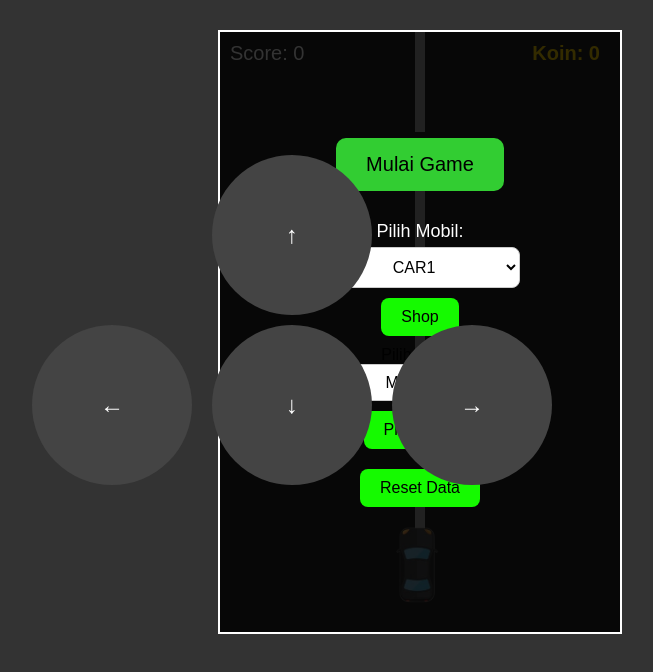
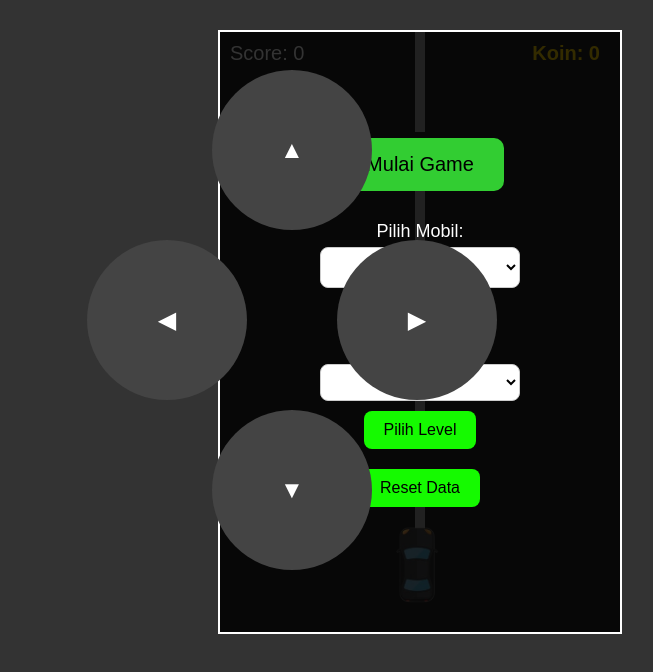
Before and after one commit to raffhkm/gamecar, a plain HTML site: page index.html in a window 1280 px wide. Shown: the whole page, without its empty margins (220-873 px from the left). Drawn offline with Linux system fonts and the light colour scheme; files whose address does not match are found by name.

Commit message:
Update index.html

```diff
--- a/index.html
+++ b/index.html
@@ -96,13 +96,15 @@
     </div>
   </div>
 
-  <div id="controls">
-    <button id="up">↑</button>
-    <div class="horizontal">
-      <button id="left">←</button>
-      <button id="down">↓</button>
-      <button id="right">→</button>
-    </div>
+    <div id="controls">
+  <button class="up">▲</button>
+  <div class="middle-row">
+    <button class="left">◀</button>
+    <div class="spacer"></div>
+    <button class="right">▶</button>
+  </div>
+  <button class="down">▼</button>
+</div>
   </div>
 
   <audio id="bgMusic" src="backsound.mp3" loop></audio>
```
